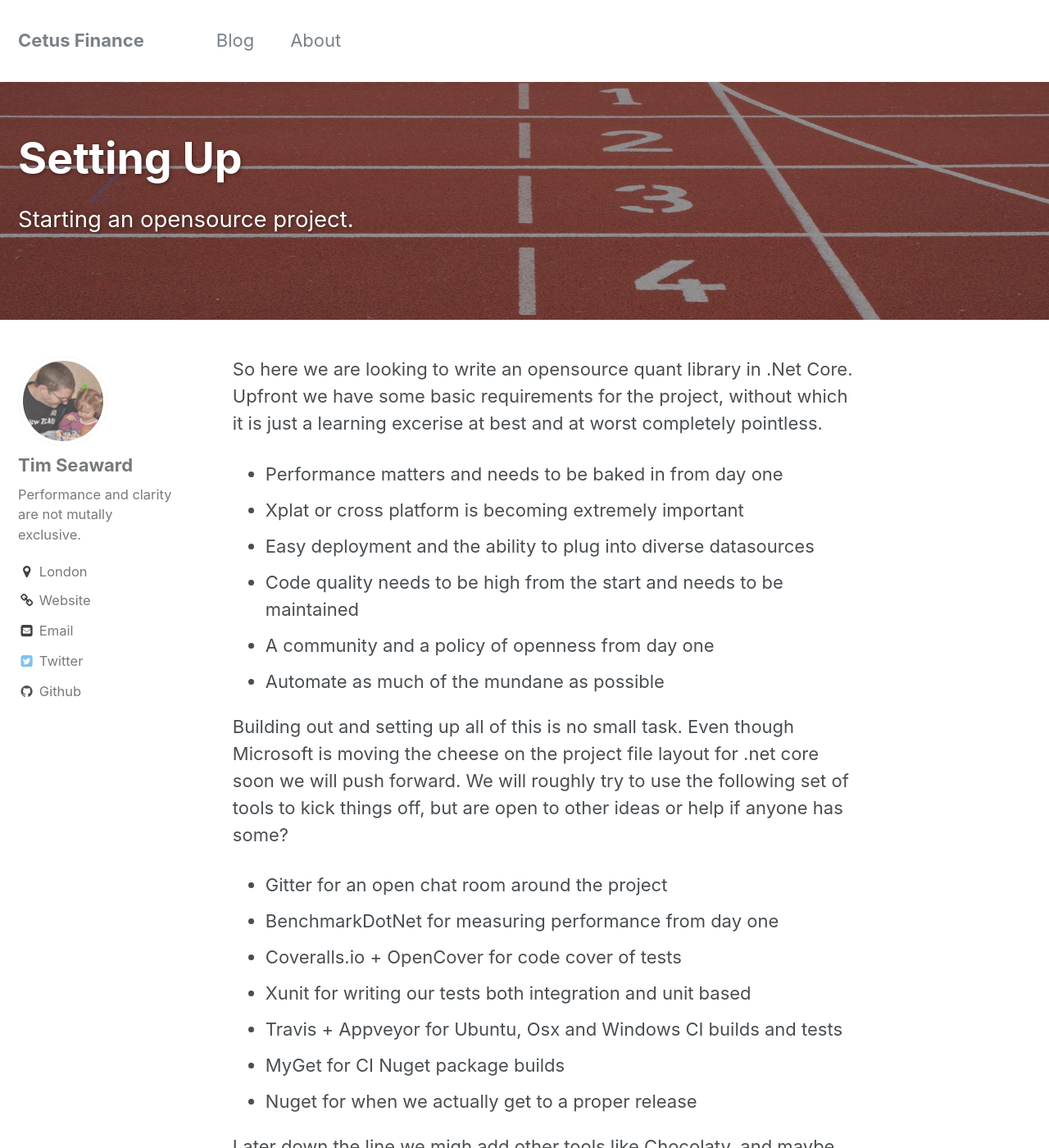
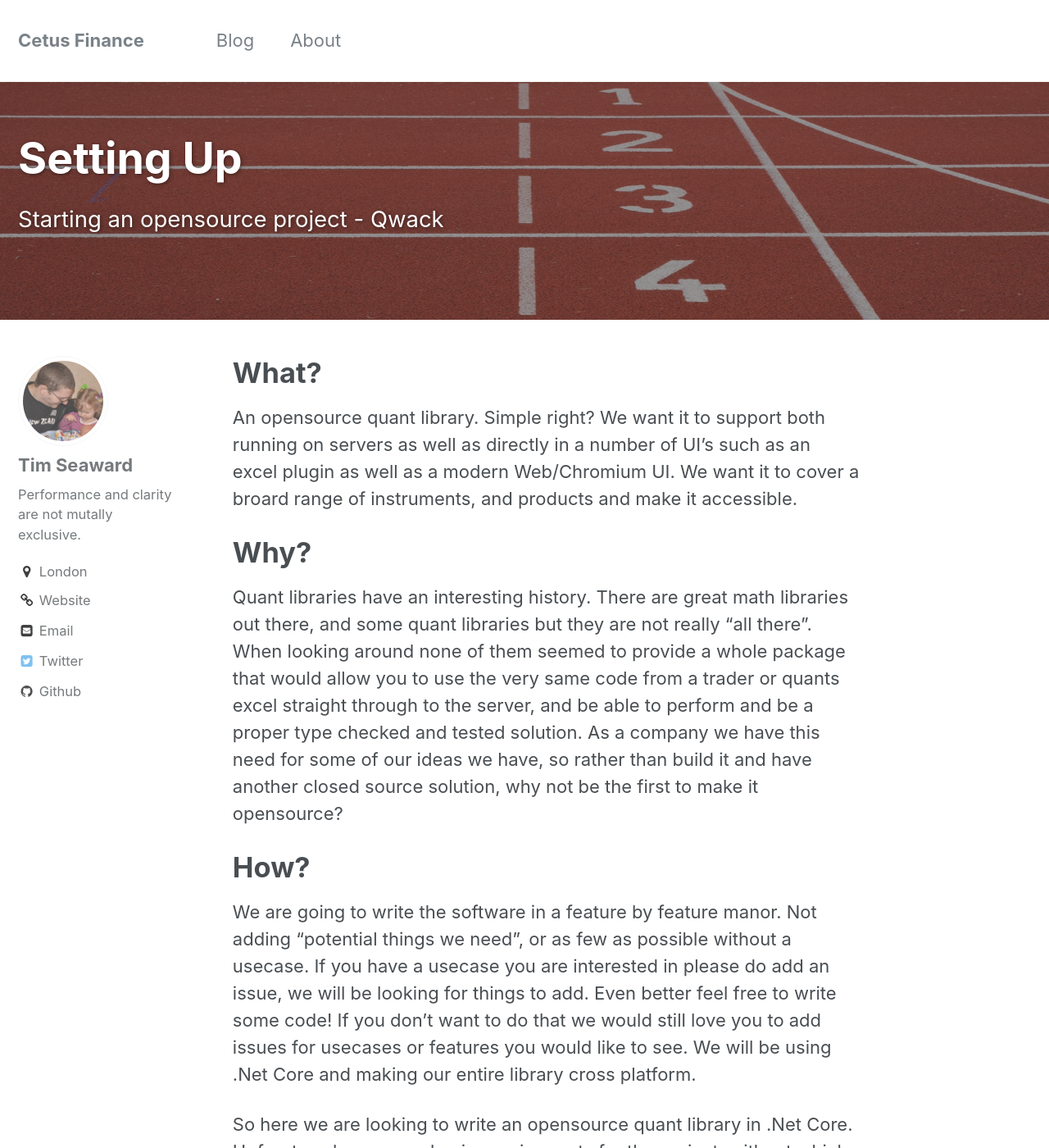
Before and after one commit to cetusfinance/cetusfinance.github.io, a Jekyll site: the page built from _posts/tim/2016-10-25-Setting-up.md, in a window 1280 px wide and 1400 px high. Shown: the whole window at 82% size. Built offline with Jekyll 4.4.1, drawn with Linux system fonts in a browser that asks for light colours; emoji names are drawn with the system emoji font; comment, search, counter and statistics services are not loaded; some of the changed text lies outside the part shown.

Commit message:
Starting time post

```diff
--- a/_posts/tim/2016-10-25-Setting-up.md
+++ b/_posts/tim/2016-10-25-Setting-up.md
@@ -1,16 +1,33 @@
 ---
 title: Setting Up
-excerpt: "Starting an opensource project."
+excerpt: "Starting an opensource project - Qwack"
 category: "tim"
 header:
   overlay_image: start.jpg
   overlay_filter: rgba(50, 50, 50, 0.5)
   teaser: startTeaser.png
-tags: [setup, CI, testing, oss, .net]
+tags: [setup, CI, testing, oss, .net, qwack]
 ---
 
+# What?
+An opensource quant library. Simple right? We want it to support both running on servers as well as directly in a number of UI's
+such as an excel plugin as well as a modern Web/Chromium UI. We want it to cover a broard range of instruments, and products and make
+it accessible.
+
+# Why?
+Quant libraries have an interesting history. There are great math libraries out there, and some quant libraries but they are not really "all there".
+When looking around none of them seemed to provide a whole package that would allow you to use the very same code from a trader or quants excel straight through
+to the server, and be able to perform and be a proper type checked and tested solution. As a company we have this need for some of our ideas we have, so rather than
+build it and have another closed source solution, why not be the first to make it opensource?
+
+# How?
+We are going to write the software in a feature by feature manor. Not adding "potential things we need", or as few as possible without a usecase. If you have a usecase you
+are interested in please do add an issue, we will be looking for things to add. Even better feel free to write some code! If you don't want to do that we would still love you
+to add issues for usecases or features you would like to see. We will be using .Net Core and making our entire library cross platform.
+
 So here we are looking to write an opensource quant library in .Net Core.
-Upfront we have some basic requirements for the project, without which it is just a learning excerise at best and at worst completely pointless.
+Upfront we have some basic requirements for the project, without which it is just
+a learning excerise at best and at worst completely pointless.
 
 * Performance matters and needs to be baked in from day one
 * Xplat or cross platform is becoming extremely important
```
Also changed, not shown: _posts/tim/2016-10-26-Digging-in.md (+6 -6 lines), _posts/tim/2016-11-13-Time-ticks-on.md (added, +10 -0 lines), images/timetickson/teaser.jpg (added), 1 other file.
